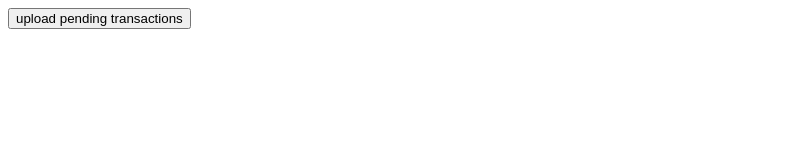
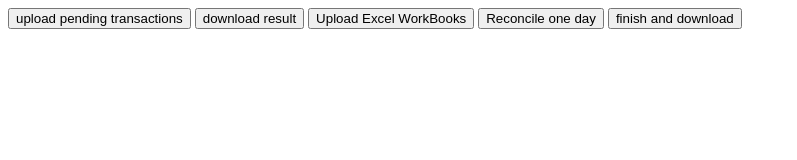
Before and after one commit to Zekrozs/Credit-Card-Recon-Tool, a plain HTML site: page index.html in a window 1280 px wide. Shown: the whole page, without its empty margins (0-797 px from the left). Drawn offline with Linux system fonts and the light colour scheme.

Commit message:
Improve reconciliation workflow and update interface controls currently working buttons: - Update HTML buttons for workbook upload and reconciliation - Add controls for downloading and completing results *not all of the button are currently functional

```diff
--- a/index.html
+++ b/index.html
@@ -10,5 +10,9 @@
 </head>
 <body>
     <button id="upload-Pending" data-selection="pending-transactions" >upload pending transactions</button>
+    <button id="print-result">download result</button>
+    <button id = 'load-workbooks' data-selection="work-book">Upload Excel WorkBooks</button>
+    <button data-reconcile="start">Reconcile one day</button>
+    <button data-download=results>finish and download</button>
 </body>
 </html>
```
